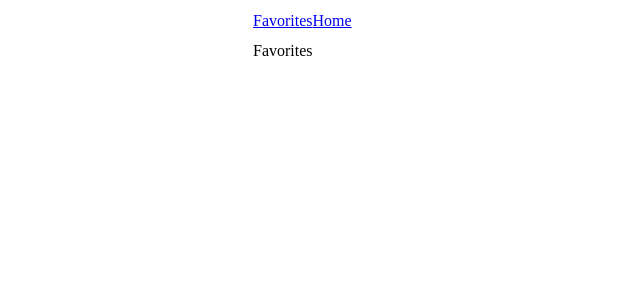
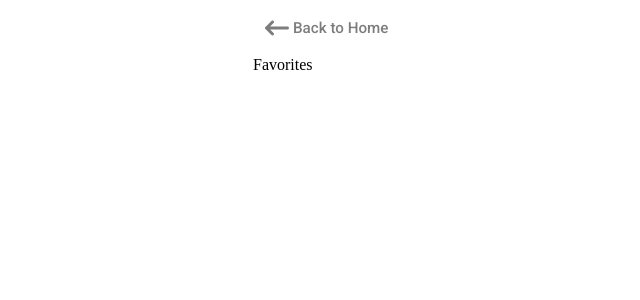
Before and after one commit to swappnet/weather-app, a Vue app: page /favorites in a window 1280 px wide. Shown: the top 300 px of the page, without its empty margins (47-687 px from the left). Built offline with nearby package versions, Linux system fonts and the light colour scheme.

Commit message:
added navbar

```diff
--- a/src/App.vue
+++ b/src/App.vue
@@ -1,15 +1,15 @@
 <script setup lang="ts">
 import { RouterView } from 'vue-router'
+
+import NavBar from '@/components/NavBar.vue'
 import LanguageChange from '@/components/LanguageChange.vue'
+
 </script>
 
 <template>
   <div class="main-wrapper">
     <div class="content-wrapper">
-      <nav>
-        <RouterLink to="/favorites">Favorites</RouterLink>
-        <RouterLink to="/">Home</RouterLink>
-      </nav>
+      <NavBar />
 
       <RouterView />
 
@@ -38,13 +38,7 @@ import LanguageChange from '@/components/LanguageChange.vue'
   margin: 0 auto;
 }
 
-nav {
-  width: 100%;
-  display: flex;
-  align-items: center;
-  justify-content: flex-start;
-  padding: .75rem 0;
-}
+
 
 footer {
   width: 100%;
--- a/src/components/Button.vue
+++ b/src/components/Button.vue
@@ -43,7 +43,14 @@ button {
     cursor: pointer;
     font-family: Roboto, sans-serif;
     font-weight: 500;
+    display: inline-flex;
+    align-items: center;
+    justify-content: center;
+    gap: .25rem;
     transition: background-color 0.2s, color 0.2s;
+    outline: none;
+    text-decoration: none;
+    white-space: nowrap;
 }
 
 button:focus {
--- /dev/null
+++ b/src/components/NavBar.vue
@@ -0,0 +1,37 @@
+<script setup lang="ts">
+import { useRoute } from 'vue-router'
+import { computed } from 'vue'
+
+import Button from '@/components/Button.vue'
+
+const route = useRoute();
+
+const path = computed(() => route.path)
+</script>
+
+<template>
+    <nav>
+        <router-link :to="path === '/' ? '/favorites' : '/'" class="nav-link">
+            <Button variant="transparent" size="medium" :title="path === '/' ? 'Favorites' : 'Home'">
+                <font-awesome-icon :icon="path === '/' ? 'bars' : ['fas', 'arrow-left-long']" style="font-size:x-large;" />
+                <span v-if="path === '/favorites'">Back to Home</span>
+            </Button>
+        </router-link>
+    </nav>
+</template>
+
+<style scoped>
+nav {
+    width: 100%;
+    display: flex;
+    align-items: center;
+    justify-content: flex-start;
+    padding: .75rem 0;
+}
+
+.nav-link {
+    text-decoration: none;
+    outline: none;
+    -webkit-tap-highlight-color: transparent;
+}
+</style>
--- a/src/main.ts
+++ b/src/main.ts
@@ -1,14 +1,21 @@
 import '@/styles/base.css'
 
+import { library } from '@fortawesome/fontawesome-svg-core'
+import { faBars, faArrowLeftLong } from '@fortawesome/free-solid-svg-icons'
+import { FontAwesomeIcon } from '@fortawesome/vue-fontawesome'
+import { createPinia } from 'pinia'
 import { createApp } from 'vue'
-import { createPinia } from 'pinia'
 import App from './App.vue'
 
 import router from './router'
 
 const app = createApp(App)
 
+library.add(faBars, faArrowLeftLong)
+
 app.use(createPinia())
 app.use(router)
 
+app.component('font-awesome-icon', FontAwesomeIcon)
+
 app.mount('#app')
--- a/vite.config.ts
+++ b/vite.config.ts
@@ -5,12 +5,13 @@ import vue from '@vitejs/plugin-vue'
 
 // https://vitejs.dev/config/
 export default defineConfig({
-  plugins: [
-    vue(),
-  ],
+  plugins: [vue()],
   resolve: {
     alias: {
       '@': fileURLToPath(new URL('./src', import.meta.url))
     }
+  },
+  server: {
+    host: true
   }
 })
```
